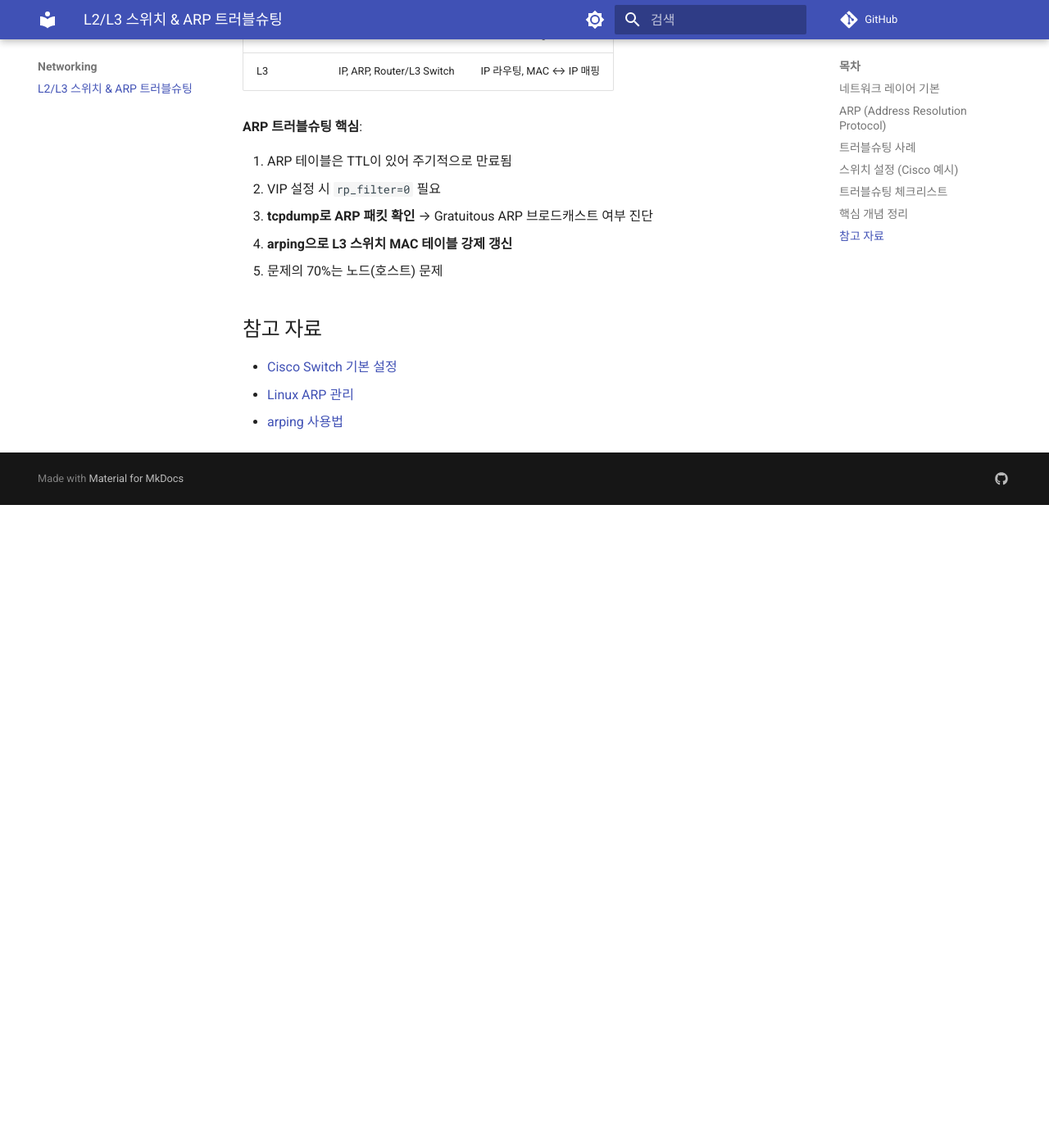
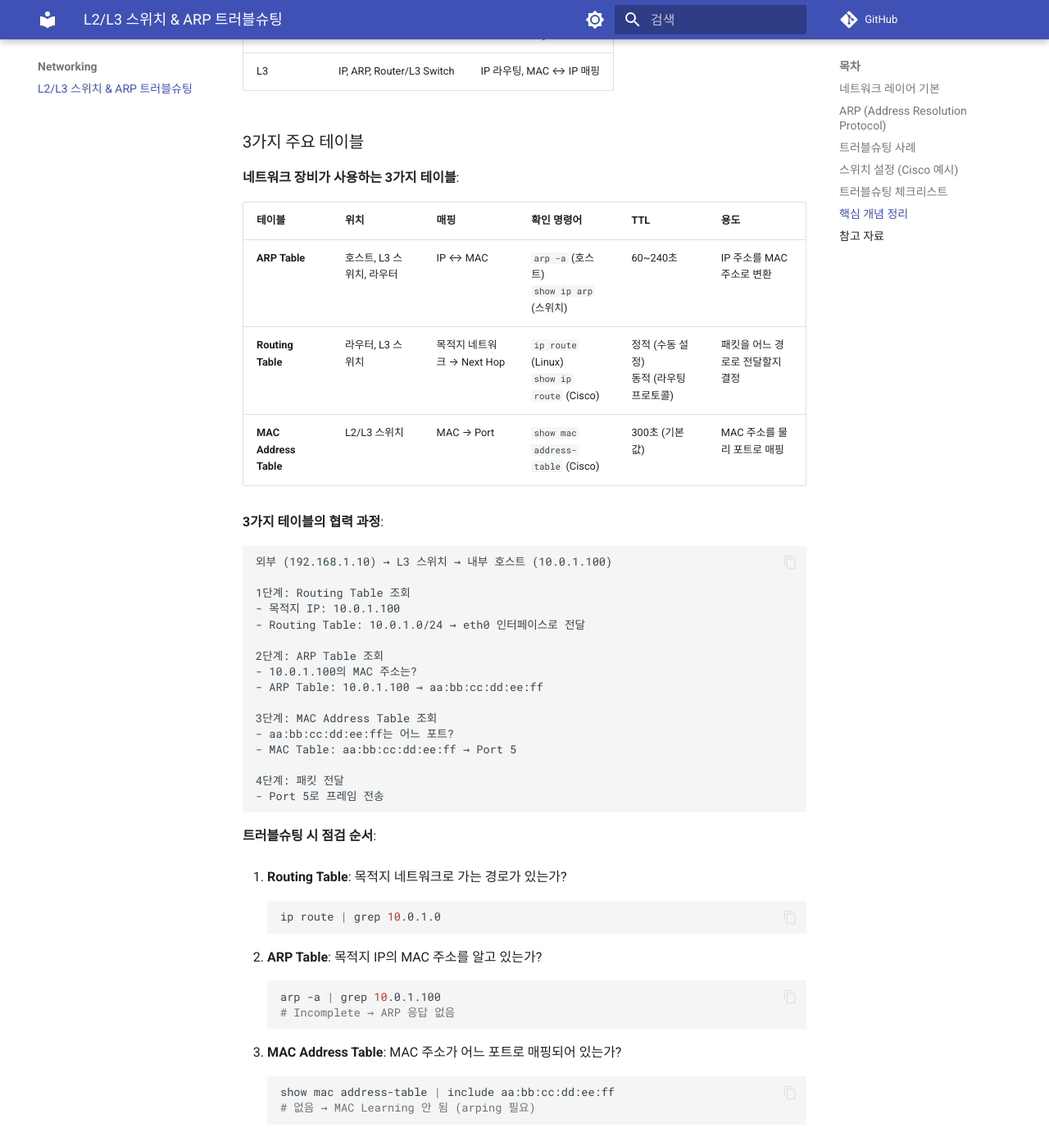
Before and after one commit to juwon8891/juwon8891.github.io, an MkDocs documentation site: the page built from docs/networking/l2-l3-troubleshooting.md, in a window 1280 px wide and 1400 px high, scrolled down 8348 px. Shown: the whole window at 82% size. Built offline with MkDocs 1.6.1 and Material for MkDocs 9.7.7, drawn with Linux system fonts in a browser that asks for light colours; emoji names are drawn with the system emoji font; comment, search, counter and statistics services are not loaded; before the commit the page ends 8964 px from its top, so only the background shows below that.

Commit message:
docs: Add comparison table for 3 main network tables
- Add table comparison: ARP Table, Routing Table, MAC Address Table
- Include: location, mapping, commands, TTL, purpose for each table
- Add collaboration process: Routing → ARP → MAC Address lookup flow
- Add troubleshooting checklist: step-by-step table inspection order
- Example: packet forwarding from external to internal host (10.0.1.100)

````diff
--- a/docs/networking/l2-l3-troubleshooting.md
+++ b/docs/networking/l2-l3-troubleshooting.md
@@ -369,6 +369,56 @@ ping <ip>
 | L2 | MAC, Switch | MAC Learning, 포트 전달 |
 | L3 | IP, ARP, Router/L3 Switch | IP 라우팅, MAC ↔ IP 매핑 |
 
+### 3가지 주요 테이블
+
+**네트워크 장비가 사용하는 3가지 테이블**:
+
+| 테이블 | 위치 | 매핑 | 확인 명령어 | TTL | 용도 |
+|--------|------|------|------------|-----|------|
+| **ARP Table** | 호스트, L3 스위치, 라우터 | IP ↔ MAC | `arp -a` (호스트)<br/>`show ip arp` (스위치) | 60~240초 | IP 주소를 MAC 주소로 변환 |
+| **Routing Table** | 라우터, L3 스위치 | 목적지 네트워크 → Next Hop | `ip route` (Linux)<br/>`show ip route` (Cisco) | 정적 (수동 설정)<br/>동적 (라우팅 프로토콜) | 패킷을 어느 경로로 전달할지 결정 |
+| **MAC Address Table** | L2/L3 스위치 | MAC → Port | `show mac address-table` (Cisco) | 300초 (기본값) | MAC 주소를 물리 포트로 매핑 |
+
+**3가지 테이블의 협력 과정**:
+
+```
+외부 (192.168.1.10) → L3 스위치 → 내부 호스트 (10.0.1.100)
+
+1단계: Routing Table 조회
+- 목적지 IP: 10.0.1.100
+- Routing Table: 10.0.1.0/24 → eth0 인터페이스로 전달
+
+2단계: ARP Table 조회
+- 10.0.1.100의 MAC 주소는?
+- ARP Table: 10.0.1.100 → aa:bb:cc:dd:ee:ff
+
+3단계: MAC Address Table 조회
+- aa:bb:cc:dd:ee:ff는 어느 포트?
+- MAC Table: aa:bb:cc:dd:ee:ff → Port 5
+
+4단계: 패킷 전달
+- Port 5로 프레임 전송
+```
+
+**트러블슈팅 시 점검 순서**:
+
+1. **Routing Table**: 목적지 네트워크로 가는 경로가 있는가?
+   ```bash
+   ip route | grep 10.0.1.0
+   ```
+
+2. **ARP Table**: 목적지 IP의 MAC 주소를 알고 있는가?
+   ```bash
+   arp -a | grep 10.0.1.100
+   # Incomplete → ARP 응답 없음
+   ```
+
+3. **MAC Address Table**: MAC 주소가 어느 포트로 매핑되어 있는가?
+   ```bash
+   show mac address-table | include aa:bb:cc:dd:ee:ff
+   # 없음 → MAC Learning 안 됨 (arping 필요)
+   ```
+
 **ARP 트러블슈팅 핵심**:
 
 1. ARP 테이블은 TTL이 있어 주기적으로 만료됨
````
